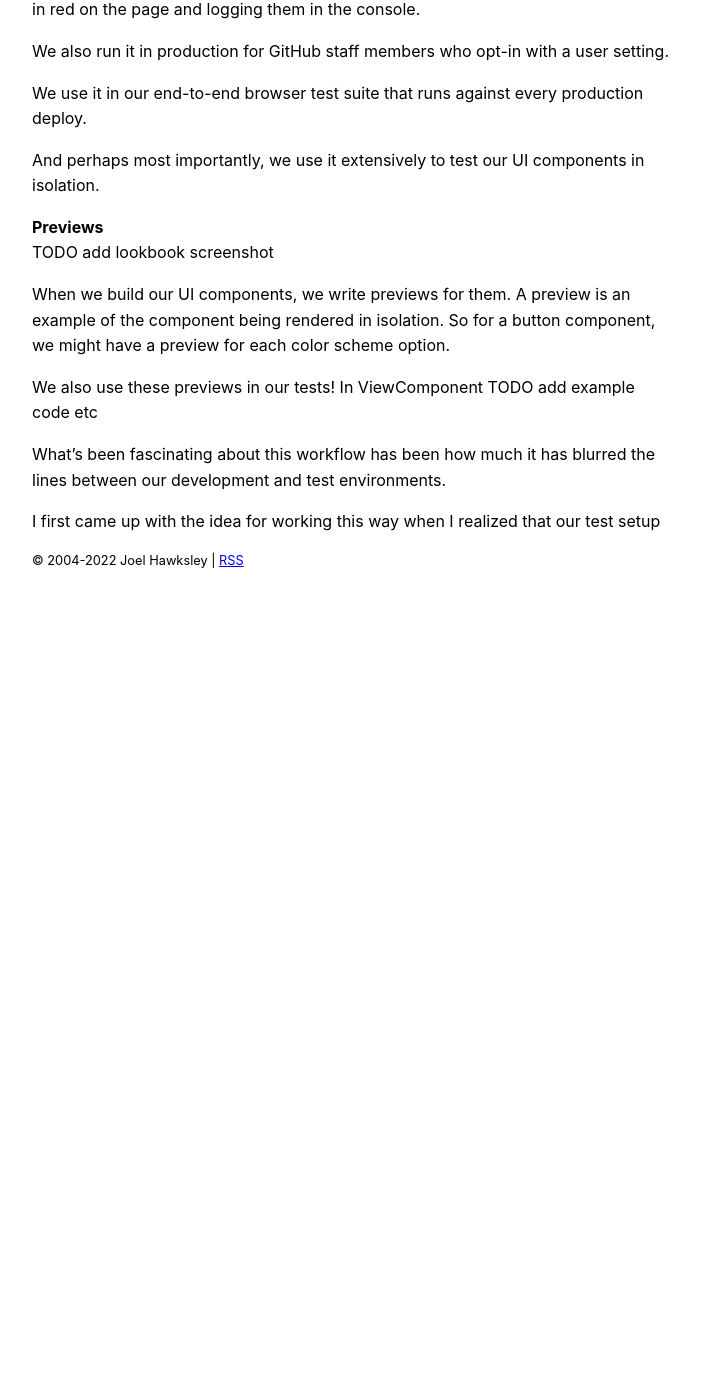
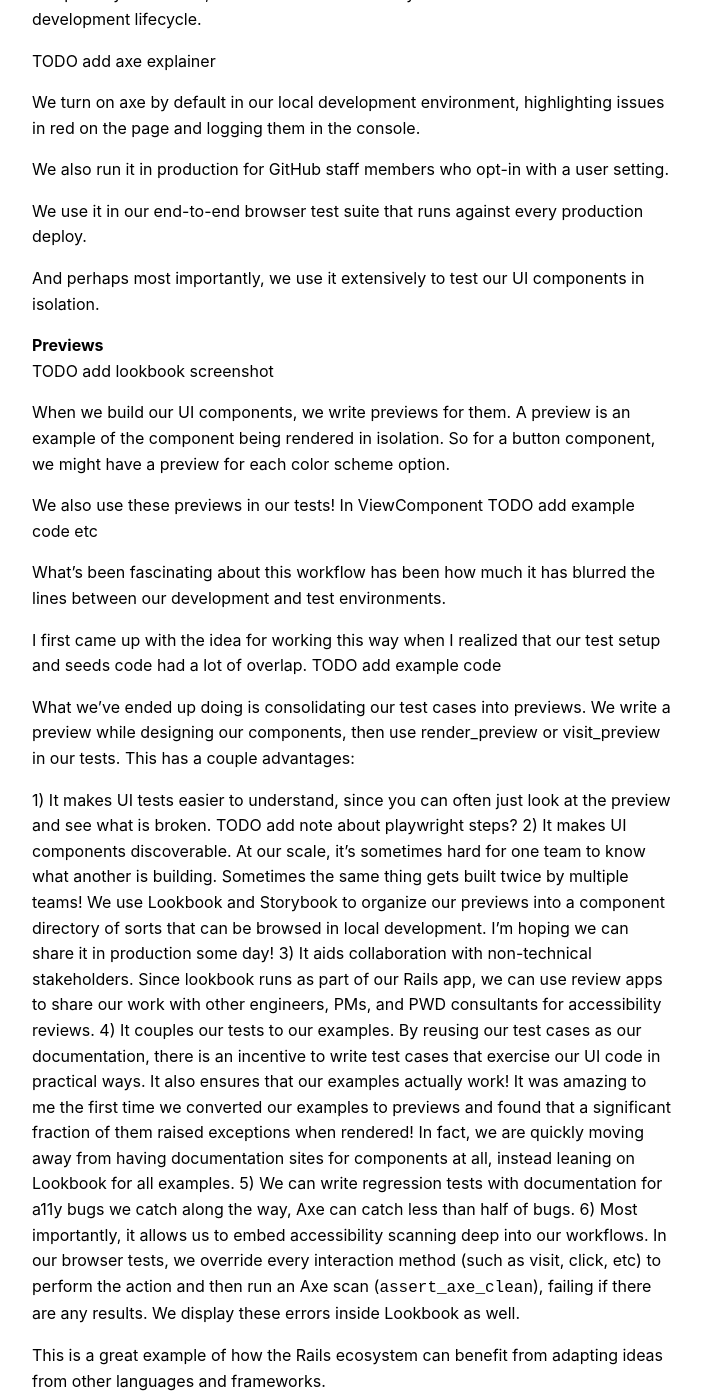
Before and after one commit to joelhawksley/identity, a Jekyll site: the page built from _posts/2023-04-28-accessible-by-default.md, in a window 1280 px wide and 1400 px high, scrolled down 4002 px. Shown: the whole window, without its empty margins (288-990 px from the left). Built offline with Jekyll 4.4.1, drawn with Linux system fonts in a browser that asks for light colours; before the commit the page ends 4605 px from its top, so only the background shows below that; some of the changed text lies outside the part shown.

Commit message:
first pass at getting all of my content in

```diff
--- a/_posts/2023-04-28-accessible-by-default.md
+++ b/_posts/2023-04-28-accessible-by-default.md
@@ -41,7 +41,7 @@
 
 One memory that sticks out to me is realizing two weeks later that I hadn't walked Captain since the first. I literally hadn't even thought to do something that I used to do three or four times a day before.
 
-I noticed other things too. It was harder for me to focus. I got angry easily. I remember struggling to use my password manager on my phone.
+I noticed other things too. It was harder for me to focus. I got angry easily. I remember struggling to use my password manager on my phone. Things that were easy for me to do before were difficult if not impossible.
 
 What I soon learned was that emotional trauma can cause brain damage. In my case, both temporarily and permanently.
 
@@ -49,7 +49,7 @@
 
 ## Table of contents
 
-I'm going to share how we're taking this approach to improve the experience of using GitHub for people with disabilities. I'll start by describing How I think about accessibility, share some interesting tooling work, and lastly cover our long-term strategy.
+I'm going to share how we're taking this approach to improve the experience of using GitHub for people with disabilities. I'll start by describing the accessibility problem space, share some interesting tooling work, and some lessons we've learned along the way.
 
 ## Who am I?
 
@@ -80,6 +80,8 @@
 TODO images from https://dev.to/lupitalee/what-is-web-accessibility-2jch, split up into four slides
 
 Explain these images
+
+In practice, for the work we do, accessibility means making our applications work with assistive technology. While I won't go into much detail here, we mainly focus on screenreaders, tools that read the screen out loud via keyboard control.
 
 My most acute trauma symptoms after the fire were a temporary disability. These days, there are some lingering effects that are likely permanent. I'm fortunate that they are minimally uncomfortable at this point.
 
@@ -143,4 +145,67 @@
 
 What's been fascinating about this workflow has been how much it has blurred the lines between our development and test environments.
 
-I first came up with the idea for working this way when I realized that our test setup
+I first came up with the idea for working this way when I realized that our test setup and seeds code had a lot of overlap. TODO add example code
+
+What we've ended up doing is consolidating our test cases into previews. We write a preview while designing our components, then use render_preview or visit_preview in our tests. This has a couple advantages:
+
+1) It makes UI tests easier to understand, since you can often just look at the preview and see what is broken. TODO add note about playwright steps?
+2) It makes UI components discoverable. At our scale, it's sometimes hard for one team to know what another is building. Sometimes the same thing gets built twice by multiple teams! We use Lookbook and Storybook to organize our previews into a component directory of sorts that can be browsed in local development. I'm hoping we can share it in production some day!
+3) It aids collaboration with non-technical stakeholders. Since lookbook runs as part of our Rails app, we can use review apps to share our work with other engineers, PMs, and PWD consultants for accessibility reviews.
+4) It couples our tests to our examples. By reusing our test cases as our documentation, there is an incentive to write test cases that exercise our UI code in practical ways. It also ensures that our examples actually work! It was amazing to me the first time we converted our examples to previews and found that a significant fraction of them raised exceptions when rendered! In fact, we are quickly moving away from having documentation sites for components at all, instead leaning on Lookbook for all examples.
+5) We can write regression tests with documentation for a11y bugs we catch along the way, Axe can catch less than half of bugs.
+6) Most importantly, it allows us to embed accessibility scanning deep into our workflows. In our browser tests, we override every interaction method (such as visit, click, etc) to perform the action and then run an Axe scan (`assert_axe_clean`), failing if there are any results. We display these errors inside Lookbook as well.
+
+This is a great example of how the Rails ecosystem can benefit from adapting ideas from other languages and frameworks.
+
+So that's some of the tooling work we've done.
+
+## Lessons
+
+As we've rolled out an a11y-first approach to UI development, we've learned a lot along the way.
+
+### Reuse
+
+When it comes to our broader strategy, we've learned that we need to focus on ways of making it only possible to build UI that is accessible. We do this in what has become the standard practice in the industry: components!
+
+Components are just UI abstractions. Reusable pieces.
+
+For our UI teams, this means that our primary success metric is how much our components are used. The more they are used, the less teams need to reinvent accessible patterns.
+
+TODO add datadog explainer of some sort
+
+In practice, we end up needing to focus on two priorities: coverage, the ability for our components to be used to build all of GitHub, and adoptions, whether they are actually used to do so. Both are important but different disciplines.
+
+### Expertise
+
+a11y challenges the notion of full stack development, especially at this level of compliance.
+
+They allow us to spend more time making fewer lines of UI code better. They allow us to keep high standards without expecting everyone to be an expert. Our components have significant, thorough test coverage that would be hard to justify for UI code that is only used once.
+
+### Intractability
+
+In some cases, we've run into UI patterns that simply weren't accessible in any way, sometimes to the point of needing to have an entire page or even an entire workflow redesigned from scratch.
+
+Some patterns aren’t accessible and should be avoided: https://github.com/github/primer/issues/713#issuecomment-1111002165
+
+### Accessibility first
+
+How complicated they should be is an ever-evolving question. Should they be simple, just encapsulating a button? Or should they be more complex, constructing an entire form?
+
+What's been most enlightening about our experience has been that focusing on accessibility has helped us answer a lot of tricky questions like this one. Our current best answer is that components should be optimized for helping developers build accessible experiences. In general, that means we should build components that are complex enough to ensure that they are accessible by default.
+
+TODO add example of nameplate and avatar
+
+Coming from our perspective of having thousands of pages to make accessible, we've seen that it is significantly easier to build accessible experiences if accessibility is the first design priority.
+
+## Conclusion
+
+Universal design is the idea that we should build products, experiences and environments that work for all people regardless of age, ability, or other factors.
+
+TODO insert image of curb cuts
+
+In the real world, a good example of this is curb cuts: while originally intended for wheelchair users, they also benefit stroller pushers and to be honest, those of us who would rather not lift our feet up so high!
+
+By building accessibility practices into the way we build software, we're embedding empathy into our work.
+
+WCAG while it takes work, should just be a starting point. Compliance does not mean usability. Only by building for the users with the greatest needs in mind will we create a world where they can succeed alongside the rest of their peers.
```
